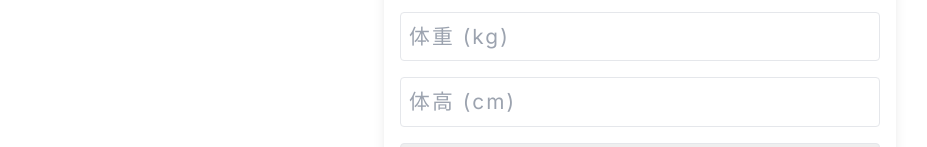
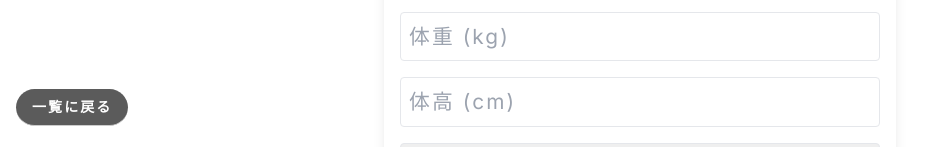
Before and after one commit to na2kera/progate_hack, a Next.js app: page /admin in a window 1280 px wide. Shown: the part 655-802 px from the top of the page, without its empty margins (0-927 px from the left). Built offline with nearby package versions, Linux system fonts and the light colour scheme; no server answers.

Commit message:
一覧に戻るリンク

```diff
--- a/src/app/components/top.tsx
+++ b/src/app/components/top.tsx
@@ -2,6 +2,7 @@
 import { useState } from "react";
 import { uploadStorage } from "./storage";
 import { supabase } from "../utils/supabase";
+import Link from "next/link";
 
 export default function Example() {
   const [path, setPathName] = useState<string | undefined>();
@@ -57,7 +58,7 @@ export default function Example() {
   };
 
   return (
-
+    <>
       <form
         onSubmit={handleSubmit}
         className="max-w-lg mx-auto p-4 shadow-lg rounded-lg bg-white"
@@ -162,11 +163,19 @@ export default function Example() {
           <button
             type="submit"
             className="bg-[#DB856E] hover:bg-[#C76A55] w-full text-white font-bold py-2 px-4 rounded"
-
           >
             送信
           </button>
         </div>
       </form>
+      <div className="fixed bottom-0 left-0 p-4">
+        <Link
+          href="/"
+          className="bg-[#5B5B5B] hover:bg-[#4A4A4A] text-white font-bold py-2 px-4 rounded-full text-sm"
+        >
+          一覧に戻る
+        </Link>
+      </div>
+    </>
   );
 }
```
Lines whose indentation alone changed are shown as unchanged.
